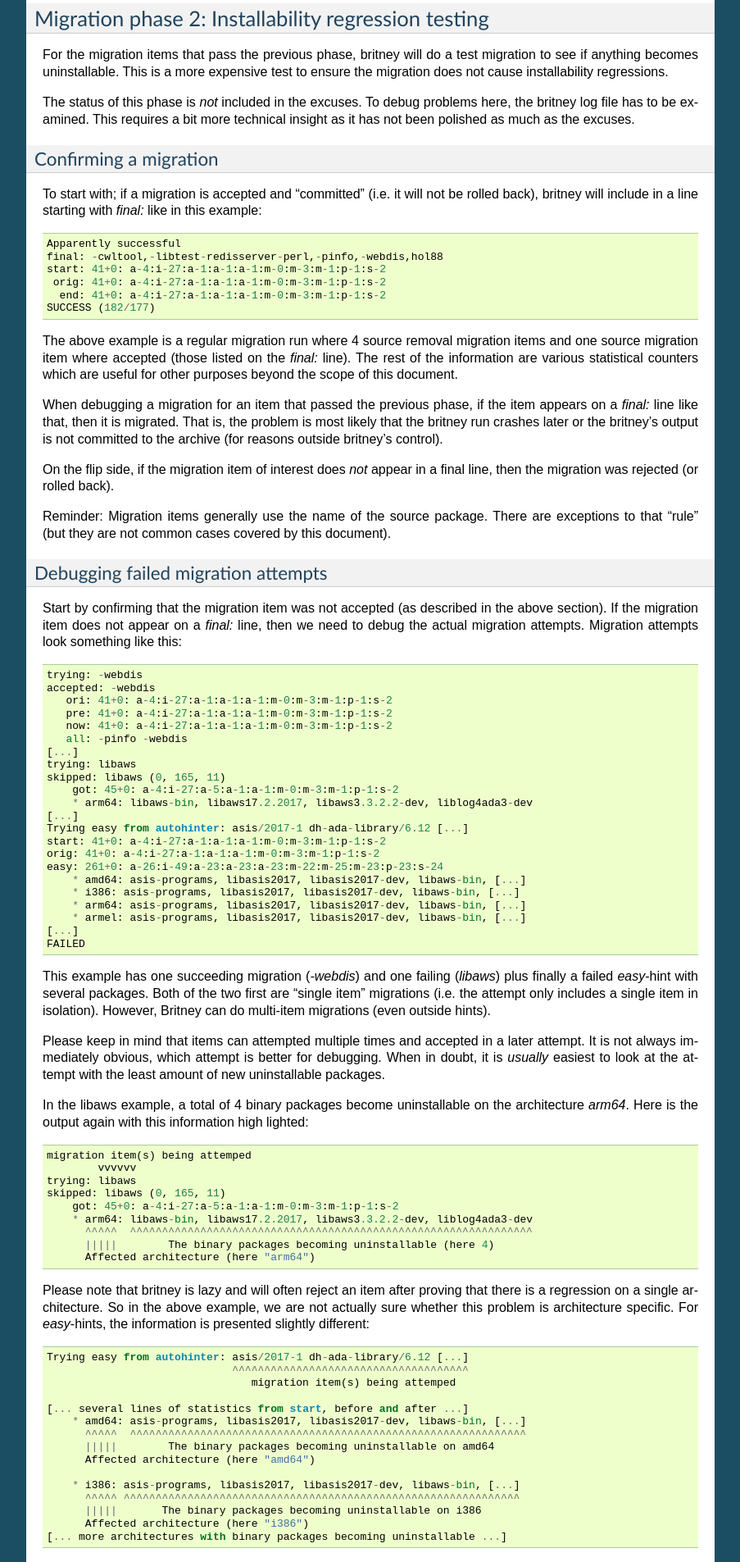
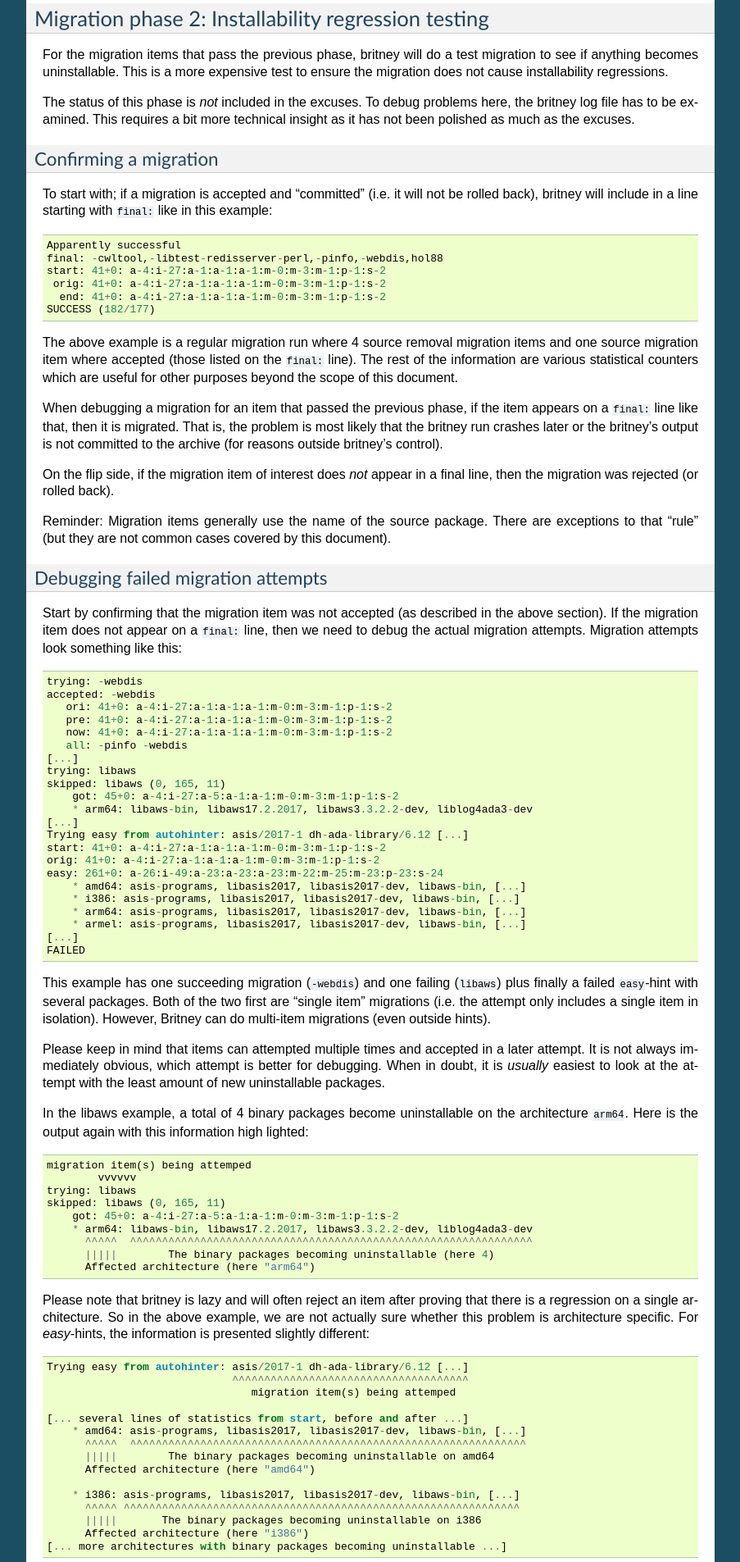
Before and after one commit to Debian/britney2, a Sphinx documentation site: the page built from doc/short-intro-to-migrations.rst, in a window 1280 px wide. Shown: the part 2024-3929 px from the top of the page at 82% size, without its empty margins (198-1101 px from the left). Built offline with Sphinx 7.4.7, drawn with Linux system fonts in a browser that asks for light colours.

```diff
--- a/doc/short-intro-to-migrations.rst
+++ b/doc/short-intro-to-migrations.rst
@@ -158,7 +158,7 @@ Confirming a migration
 ^^^^^^^^^^^^^^^^^^^^^^
 
 To start with; if a migration is accepted and "committed" (i.e. it will not
-be rolled back), britney will include in a line starting with `final:` like
+be rolled back), britney will include in a line starting with ``final:`` like
 in this example::
 
     Apparently successful
@@ -170,11 +170,11 @@ in this example::
 
 The above example is a regular migration run where 4 source removal migration
 items and one source migration item where accepted (those listed on the
-`final:` line). The rest of the information are various statistical counters
+``final:`` line). The rest of the information are various statistical counters
 which are useful for other purposes beyond the scope of this document.
 
 When debugging a migration for an item that passed the previous phase, if the
-item appears on a `final:` line like that, then it is migrated.  That is, the
+item appears on a ``final:`` line like that, then it is migrated.  That is, the
 problem is most likely that the britney run crashes later or the britney's
 output is not committed to the archive (for reasons outside britney's control).
 
@@ -189,7 +189,7 @@ Debugging failed migration attempts
 ^^^^^^^^^^^^^^^^^^^^^^^^^^^^^^^^^^^
 
 Start by confirming that the migration item was not accepted (as described
-in the above section).  If the migration item does not appear on a `final:` line,
+in the above section).  If the migration item does not appear on a ``final:`` line,
 then we need to debug the actual migration attempts.  Migration attempts look
 something like this::
 
@@ -216,8 +216,8 @@ something like this::
     [...]
     FAILED
 
-This example has one succeeding migration (`-webdis`) and one failing
-(`libaws`) plus finally a failed `easy`-hint with several packages.
+This example has one succeeding migration (``-webdis``) and one failing
+(``libaws``) plus finally a failed ``easy``-hint with several packages.
 Both of the two first are "single item" migrations (i.e. the attempt only
 includes a single item in isolation).  However, Britney can do multi-item
 migrations (even outside hints).
@@ -228,7 +228,7 @@ for debugging.  When in doubt, it is *usually* easiest to look at the attempt
 with the least amount of new uninstallable packages.
 
 In the libaws example, a total of 4 binary packages become
-uninstallable on the architecture `arm64`.  Here is the output again
+uninstallable on the architecture ``arm64``.  Here is the output again
 with this information high lighted::
 
     migration item(s) being attemped
@@ -266,6 +266,6 @@ we are not actually sure whether this problem is architecture specific.  For
 While this tells us what britney tried to migrate and what would break (become
 uninstallable) as a result, it is not very helpful at explaining *why*
 things break.  If there are few broken packages, it is often a question of
-looking for `Breaks`-relations or `Depends`-relations with upper bounds on
+looking for ``Breaks``-relations or ``Depends``-relations with upper bounds on
 versions / on old packages being removed.  Alternatively, there are also tools
-like `dose-debcheck`, which attempts to analyse and explain problems like this.
+like ``dose-debcheck``, which attempts to analyse and explain problems like this.
```
